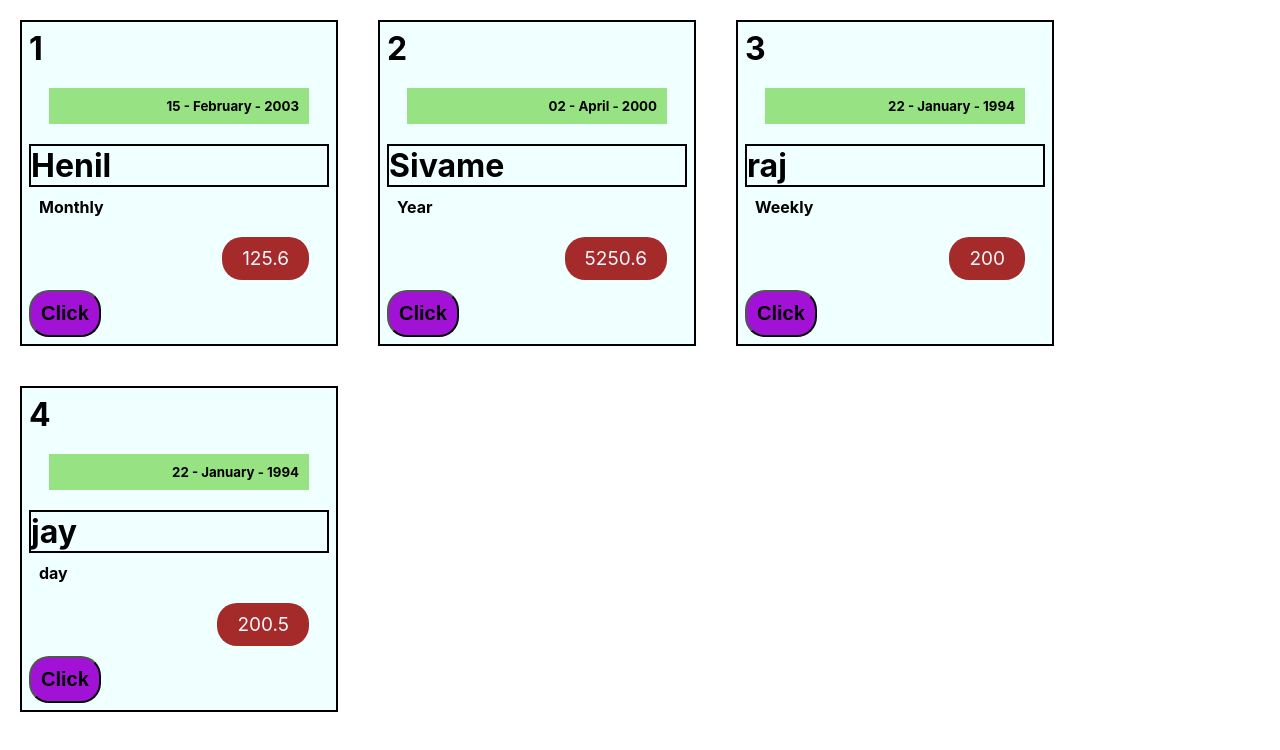
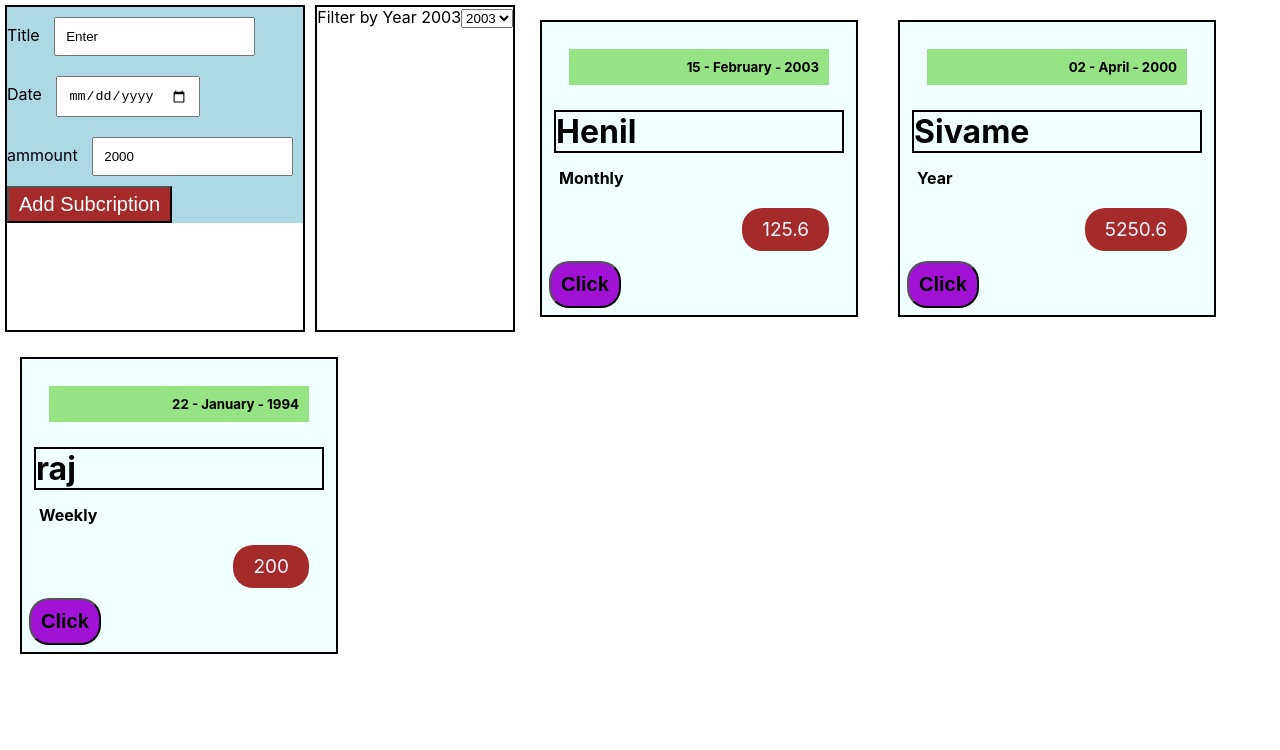
Before and after one commit to HENILCODES/Resume, a React (Create React App) app: page / in a window 1280 px wide. Shown: the top 750 px of the page. Built offline with nearby package versions, Linux system fonts and the light colour scheme; the HTML template or start-up script is replaced by a standard one.

Commit message:
add filter and some other

```diff
--- a/src/App.js
+++ b/src/App.js
@@ -1,49 +1,51 @@
+import { useState } from 'react';
 import './App.css';
+import NewSubcription from './NewSubcription/NewSubcription';
+import Filter from './Subcription/Filter';
 import Subcription from './Subcription/Subcription';
 
 function App() {
   let Sub = [
     {
-      id:"1",
-      date : (new Date('2003','1','15')),
-      title : "Monthly ",
-      ammount : "125.6",
-      name : "Henil"
+      id: "1",
+      date: (new Date('2003', '1', '15')),
+      title: "Monthly ",
+      ammount: "125.6",
+      name: "Henil"
     },
     {
-      id:"2",
-      date : (new Date('2000','3','2')),
-      title : "Year ",
-      ammount : "5250.6",
-      name : "Sivame"
+      id: "2",
+      date: (new Date('2000', '3', '2')),
+      title: "Year ",
+      ammount: "5250.6",
+      name: "Sivame"
     },
     {
-      id:"3",
-      date : (new Date( '1994','0','22')),
-      title : "Weekly",
-      ammount : "200",
-      name : "raj"
+      id: "30",
+      date: (new Date('1994', '0', '22')),
+      title: "Weekly",
+      ammount: "200",
+      name: "raj"
     }
   ];
-  let spS = [
-    {
-      id : "4",
-      date : (new Date( '1994','0','22')),
-      title :"day",
-      ammount : "200.5",
-      name :'jay'
-    }
-  ]
-  let s = ()=>{
-    Sub.push(...spS);
+
+  let addSubHandlers = (data) => {
+    Sub.push(data);
+    console.log(Sub);
+  }
+
+  const [filter, setfiler] = useState('2003');
+  let changevalue = (data) => {
+    console.log("App ", data);
+    setfiler(data);
   }
   return (
- <div className="App">
-   {s()}
-      {Sub.map((element)=>{
-
-        return <Subcription key={element.id} name={element.name} date={element.date} id={element.id} title={element.title} ammount={element.ammount} />
-      })}
+    <div className="App">
+      <NewSubcription onAdd={addSubHandlers} />
+      <Filter onChangeFil={changevalue} filterVal={filter} />
+      <Subcription name={Sub[0].name} date={Sub[0].date} title={Sub[0].title} ammount={Sub[0].ammount} />
+      <Subcription name={Sub[1].name} date={Sub[1].date} title={Sub[1].title} ammount={Sub[1].ammount} />
+      <Subcription name={Sub[2].name} date={Sub[2].date} title={Sub[2].title} ammount={Sub[2].ammount} />
     </div>
   );
 }
--- /dev/null
+++ b/src/NewSubcription/FormSubcription.css
@@ -0,0 +1,13 @@
+.controle{
+    background-color: lightblue;
+}
+.addB{
+    padding: 5px 10px;
+    background-color: brown;
+    color: white;
+    font-size: 20px;
+}
+input{
+    padding: 10px;
+    margin: 10px;
+}
--- /dev/null
+++ b/src/NewSubcription/FormSubcription.js
@@ -0,0 +1,41 @@
+import './FormSubcription.css'
+import React, { useState } from 'react'
+
+const FormSubcription = (props) => {
+
+    const [form, setForm] = useState({ userTitle: 'Enter', userDate: '', userAmmount: '2000' })
+    let titileChange = (event) => {
+        setForm({...form , userTitle:event.target.value});
+    }
+    let dateChange = (event) => {
+        setForm({ ...form, userDate: event.target.value });
+    }
+    let ammountChange = (event) => {
+        setForm({ ...form, userAmmount: event.target.value });
+    }
+    let onsubmithandler = (events)=>{
+        events.preventDefault()
+        const Subcript = {title:form.userTitle,ammount:form.userAmmount,date:new Date(form.userDate)}
+        props.onSave(Subcript);
+    }
+    return (
+        <form onSubmit={onsubmithandler}>
+            <div className="controle">
+                <label> Title </label>
+                <input type="text" value={form.userTitle} onChange={titileChange} />
+            </div>
+            <div className="controle">
+                <label> Date </label>
+                <input type="date" onChange={dateChange} value={form.userDate} />
+            </div>
+            <div className="controle">
+                <label> ammount </label>
+                <input type="text" min="10" onChange={ammountChange} value={form.userAmmount} />
+            </div>
+            <div className="controle">
+                <button type='submit' className="addB">Add Subcription</button>
+            </div>
+        </form>
+    )
+}
+export default FormSubcription
--- /dev/null
+++ b/src/NewSubcription/NewSubcription.js
@@ -0,0 +1,16 @@
+
+import Container from "../template/Container";
+import FormSubcription from "./FormSubcription"
+
+const NewSubcription = (props) => {
+    let onseaveHandler = (data) => {
+        const subcripts = { ...data, id: Math.random()}
+        props.onAdd(subcripts)
+    }
+    return (
+        <Container>
+        <FormSubcription onSave={onseaveHandler} />
+        </Container>
+    )
+}
+export default NewSubcription
--- /dev/null
+++ b/src/Subcription/Filter.js
@@ -0,0 +1,18 @@
+import Container from "../template/Container";
+
+export default function Filter(props){
+    let onselectHandler = (event)=>{
+        props.onChangeFil(event.target.value);
+    }
+    return(
+        <Container>
+            <label >Filter by Year {props.filterVal}</label>
+            <select value={props.filterVal} onChange={onselectHandler}>
+                <option value="2000">2000</option>
+                <option value="2001">2001</option>
+                <option value="2002">2002</option>
+                <option value="2003">2003</option>
+            </select>
+        </Container>
+    )
+}
--- a/src/Subcription/Subcription.js
+++ b/src/Subcription/Subcription.js
@@ -2,17 +2,16 @@ import Student from '../Student/Student'
 import Container from '../template/Container'
 import './Subcription.css'
 import Subdate from './Subdate'
+import React, { useState } from 'react'
 
 export default function Subcription(props) {
-let title = props.title
+let [title,setTitle] = useState(props.title)
 let onClickHandler = ()=>{
-    title = "chamnge"
-    console.log("cl");
+    setTitle ("chamnge")
 }
     return (
 
         <Container className="box">
-            <h1> {props.id} </h1>
             <div className="date-box">
                 <Subdate date={props.date} />
             </div>
--- a/src/template/Container.css
+++ b/src/template/Container.css
@@ -1,3 +1,4 @@
 .container{
     border: 2px solid black;
+    margin: 5px;
 }
```
